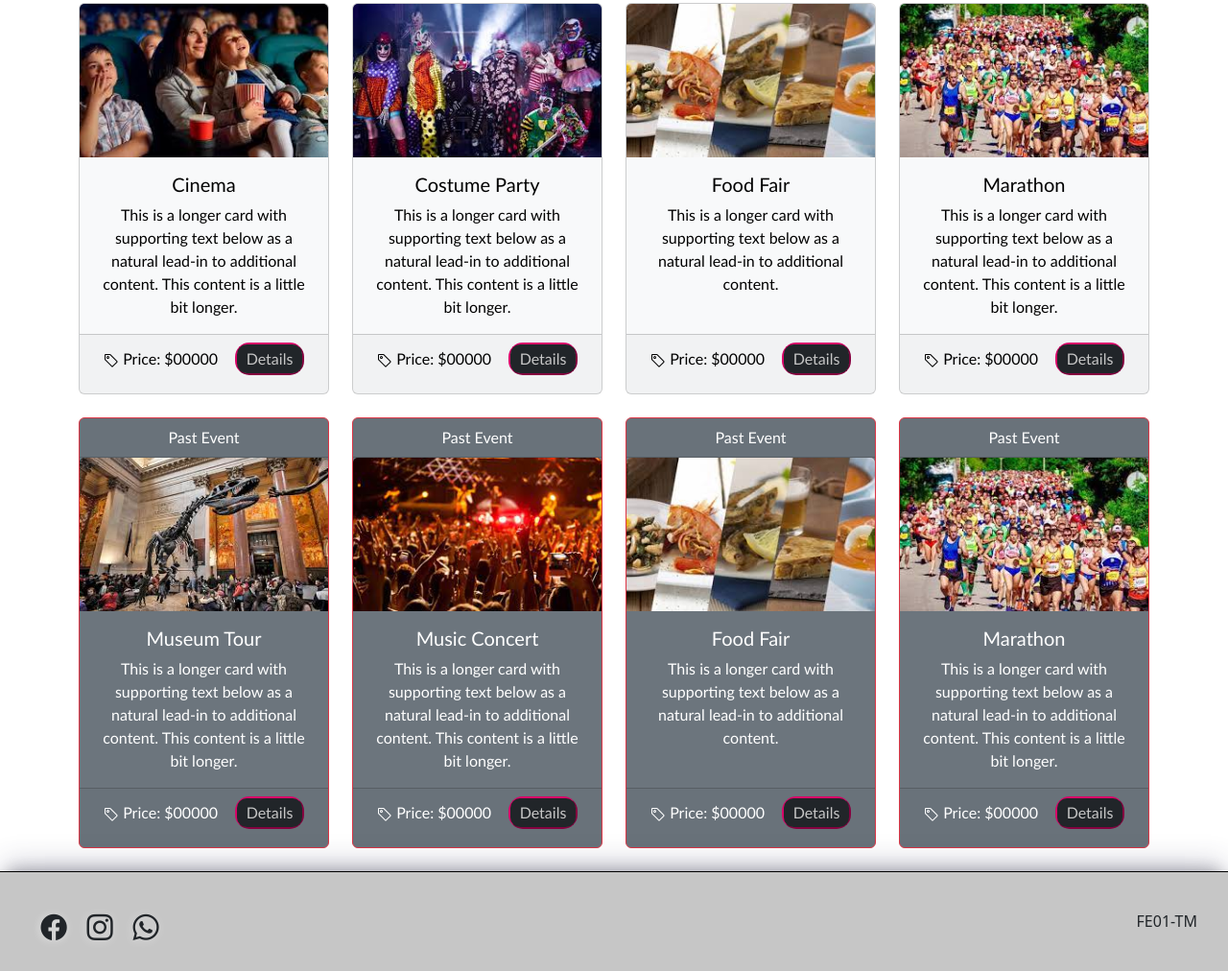
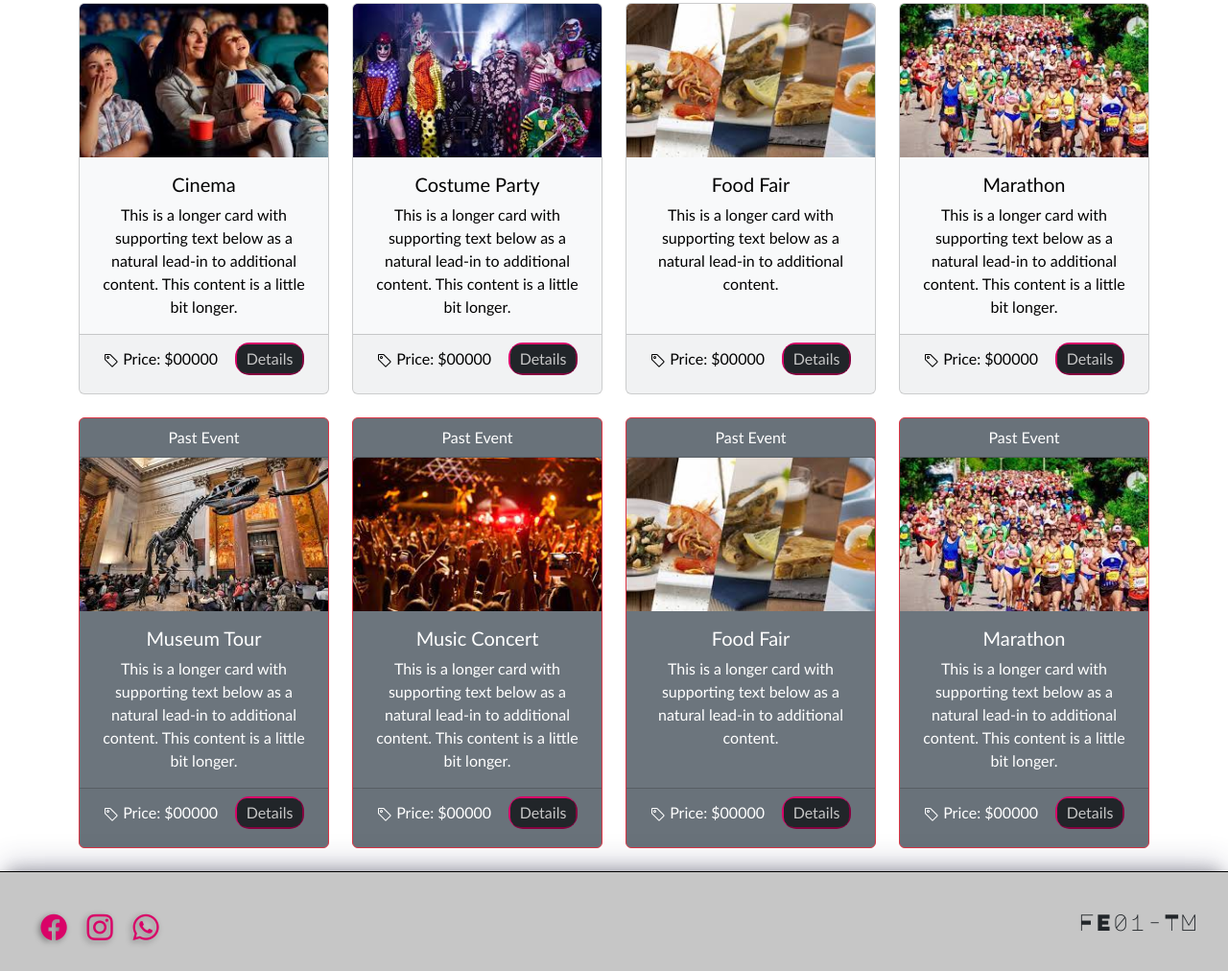
Before and after one commit to sofiagzgh/amazing-events-gimenez, a plain HTML site: page index.html in a window 1280 px wide. Shown: the part 319-1331 px from the top of the page at 96% size. Drawn offline with nearby package versions, Linux system fonts and the light colour scheme.

Commit message:
footer retoques

```diff
--- a/assets/styles/style.css
+++ b/assets/styles/style.css
@@ -299,8 +299,23 @@ footer {
     box-shadow: rgba(50, 50, 93, 0.25) 0px -13px 27px -5px, rgba(0, 0, 0, 0.3) 0px -8px 16px -8px;
 }
 
+footer>p {
+    font-family: var(--special-font-family);
+    font-size: 1.5rem;
+    color: var(--secondary-bg-color);
+}
+
+footer>p:hover {
+    background-image: var(--rainbow-gradient);
+    background-clip: text;
+    text-fill-color: transparent;
+    -webkit-background-clip: text;
+    -webkit-text-fill-color: transparent;
+    text-shadow: -2px -3px 0px rgb(255, 255, 255);
+}
+
 .social ul,
-footer p {
+footer>p {
     padding: 0;
     margin: 0;
 }
@@ -320,8 +335,8 @@ footer p {
     display: inline-flex;
     font-size: 1.7rem;
     text-decoration: none;
-    color: var(--secondary-bg-color);
-    text-shadow: -1px 1px 8px rgba(255, 255, 255, 0.5);
+    color: var(--secondary-color);
+    text-shadow: -2px 2px 6px rgba(0, 0, 0, 0.368);
     width: 3rem;
     height: 3rem;
     transition: .5s linear;
```
